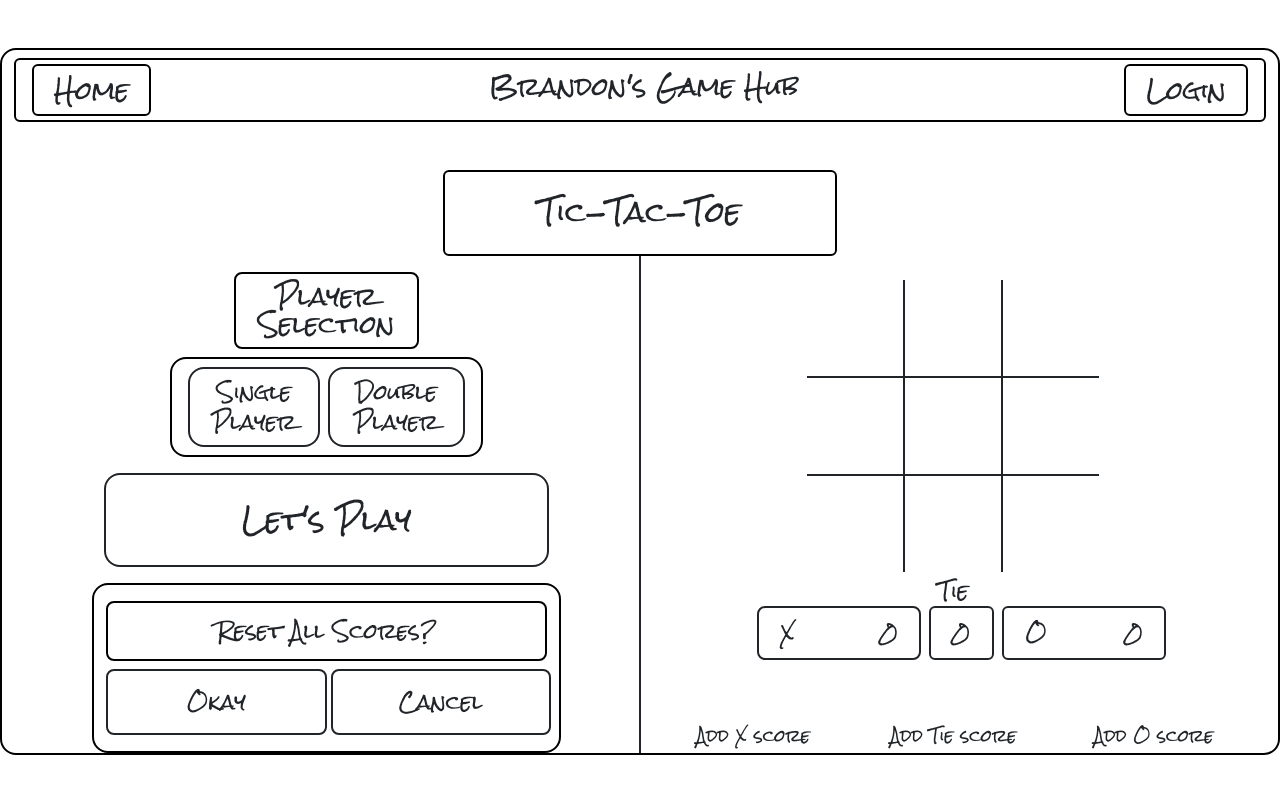
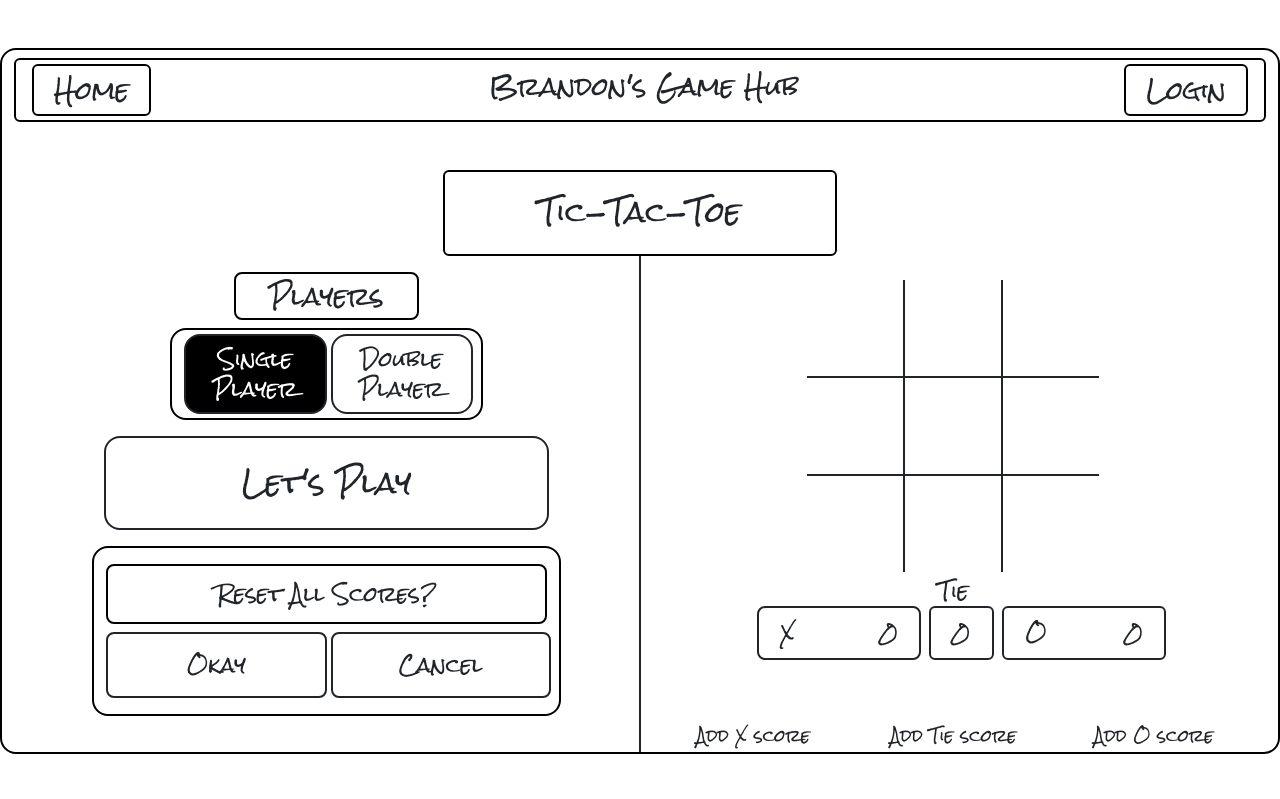
Before and after one commit to Bcansdale/reactTicTacToe, a React (Vite) app: page / in a window 1280 px wide. Shown: the top 799 px of the page. Built offline with nearby package versions, Linux system fonts and the light colour scheme.

Commit message:
Player Select is working when useState in single file but not when trying to send to GameSetup component

```diff
--- a/src/components/GameSetup.jsx
+++ b/src/components/GameSetup.jsx
@@ -1,15 +1,21 @@
-import React, { useState } from 'react';
-import PlayerSelect from "./PlayerSelect.jsx";
-
-function GameSetup() {
-    const [selectedPlayer, setSelectedPlayer] = useState(1); // Initializes the state
-    console.log('setSelectedPlayer function:', setSelectedPlayer);
-
-    return (
-        <div>
-            <PlayerSelect selectedPlayer={selectedPlayer} setSelectedPlayer={setSelectedPlayer}/>
-        </div>
-    );
-}
-
-export default GameSetup;
+// import React, { useState } from 'react';
+// import PlayerSelect from "./PlayerSelect.jsx";
+//
+// // Add a log to confirm the PlayerSelect component is being imported correctly.
+// console.log("Using PlayerSelect from: ", PlayerSelect);
+//
+// function GameSetup() {
+//     const [selectedPlayer, setSelectedPlayer] = useState(setSelectedPlayer[0].id)
+//     // Log to confirm the current state and function
+//     console.log("GameSetup: selectedPlayer state:", selectedPlayer);
+//     console.log("GameSetup: setSelectedPlayer function:", setSelectedPlayer);
+//
+//     return (
+//         <div>
+//             {/* Pass the state and setState function as props */}
+//             <PlayerSelect selectedPlayer={selectedPlayer} setSelectedPlayer={setSelectedPlayer} />
+//         </div>
+//     );
+// }
+//
+// export default GameSetup;
--- a/src/components/PlayerSelect.jsx
+++ b/src/components/PlayerSelect.jsx
@@ -1,33 +1,39 @@
-import React from 'react';
+import React, { useState } from 'react';
 
-function PlayerSelect({ selectedPlayer, setSelectedPlayer }) {
+// PlayerSelect Function to choose single player against AI or Double Player PvP
+function PlayerSelect() {
     const players = [
         { id: 1, name: 'Single Player' },
         { id: 2, name: 'Double Player' }
     ];
 
+    // useState function setting default to single player
+    const [selectedPlayer, setSelectedPlayer] = useState(players[0].id);
+
+    // Handle the selection with an arrow function that sets the new state using setSelectedPlayer
     const handlePlayerSelect = (playerId) => {
-        setSelectedPlayer(playerId); // This should correctly reference the prop
+        setSelectedPlayer(playerId);
     };
-    console.log('Received setSelectedPlayer:', setSelectedPlayer);
 
     return (
         <>
+            {/* Button Title */}
             <div className="row">
                 <div className="col-md-4 offset-md-4 mb-2">
-                    <h3 className="text-center border-2 border-black rounded-3 mt-3 p-2 fs-4">Player Selection</h3>
+                    <h3 className="text-center border-2 border-black rounded-3 mt-3 p-2 fs-4">Players</h3>
                 </div>
             </div>
+            {/* Player select buttons */}
             <div className="row">
-                <div className="container-lg border border-black border-2 rounded-4 w-50 pt-1 pb-1">
-                    <div className="col-sm-12 d-flex justify-content-between">
-                        {players.map(player => (
+                <div className="container border border-black border-2 rounded-4 w-50 pt-1 pb-1">
+                    <div className="col-md-6 d-flex gap-1">
+                        {players.map((player) => (
                             <button
                                 key={player.id}
                                 type="button"
-                                className={`btn btn-outline-dark border-2 rounded-4 m-1 flex-grow-1 pt-2 pb-2 fs-5
-                                    ${selectedPlayer === player.id ? 'bg-black text-white' : ''}
-                                    hover:bg-black hover:text-white transition duration-500 ease-in-out`}
+                                className={`btn btn-outline-dark btn-block border-2 rounded-4 col-12 pt-2 pb-2 fs-5 ${
+                                    selectedPlayer === player.id ? 'bg-black text-white' : ''
+                                } hover:bg-black hover:text-white transition duration-500 ease-in-out`}
                                 onClick={() => handlePlayerSelect(player.id)}
                             >
                                 {player.name}
```
